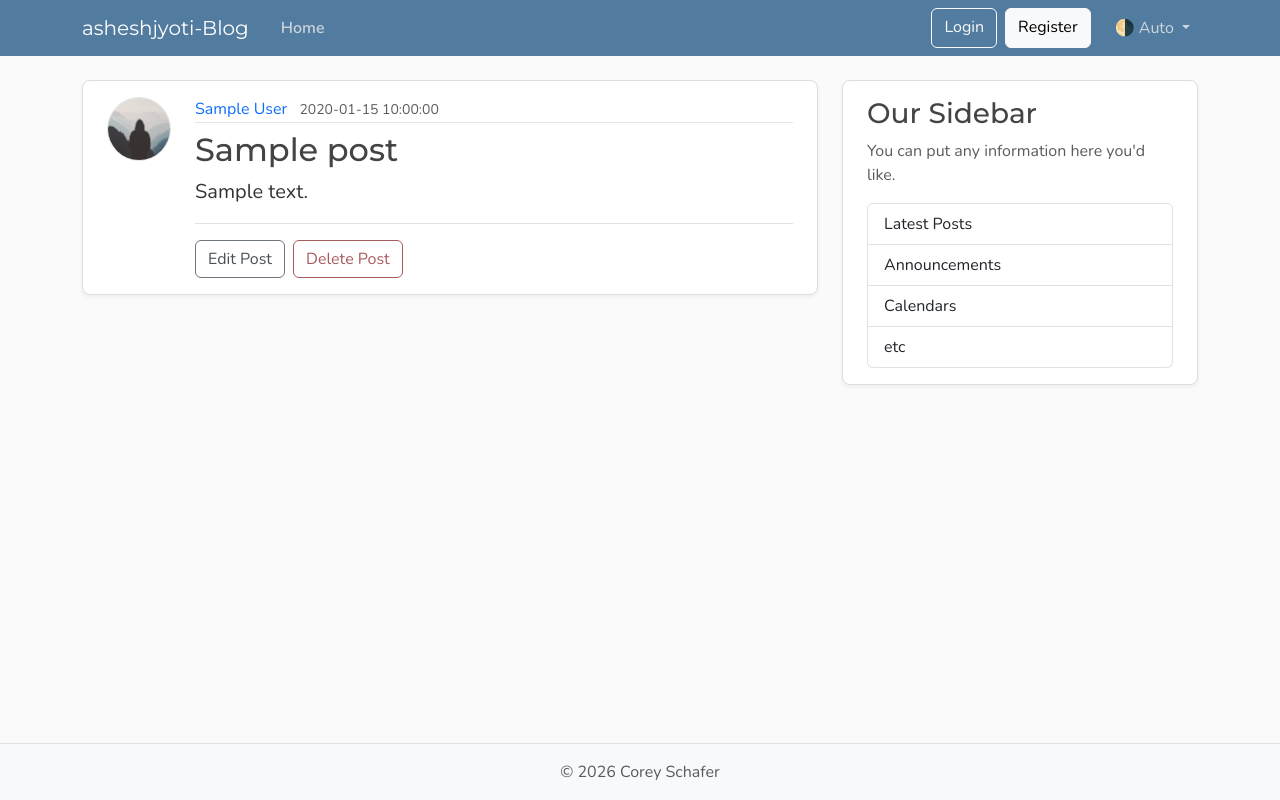
After one commit to asheshjyotii/Blog-FastAPI-Jinja2, a FastAPI app: template templates/post.html in a window 1280 px wide. The commit adds this page. Run offline with FastAPI, Linux system fonts and the light colour scheme; the template is opened without the code that fills it: most values are stand-ins (such as "Sample title", 1, 10 or a date in 2020).

Commit message:
added single post, api, page with proper error code

```diff
--- a/main.py
+++ b/main.py
@@ -1,4 +1,4 @@
-from fastapi import FastAPI, Request
+from fastapi import FastAPI, Request, HTTPException, status
 from fastapi.staticfiles import StaticFiles
 from fastapi.templating import Jinja2Templates
 
@@ -36,13 +36,21 @@ def home(request: Request):
     )
 
 
+@app.get("/posts/{post_id}")
+def post_page(request: Request, post_id: int):
+    for post in posts:
+        if post.get("id") == post_id:
+            title = post['title'][:50]
+            return templates.TemplateResponse(request,"post.html",{"post":post, "title":title})
+    raise HTTPException(status_code=status.HTTP_404_NOT_FOUND,detail="Post not found")
+
 @app.get("/api/posts")
 def get_posts():
     return posts
 
-@app.get("/api/post/{post_id}")
+@app.get("/api/posts/{post_id}")
 def get_post(post_id: int):
     for post in posts:
         if post.get("id") == post_id:
             return post
-    return {"message": "Post not found"}
+    raise HTTPException(status_code=status.HTTP_404_NOT_FOUND,detail="Post not found")
--- a/templates/home.html
+++ b/templates/home.html
@@ -15,7 +15,7 @@
             <small class="text-body-secondary">{{ post.date_posted }}</small>
           </div>
           <h2>
-            <a class="article-title" href="#">{{ post.title }}</a>
+            <a class="article-title" href="{{ url_for("post_page", post_id=post.id)}}">{{ post.title }}</a>
           </h2>
           <p class="article-content">{{ post.content }}</p>
         </div>
--- /dev/null
+++ b/templates/post.html
@@ -0,0 +1,60 @@
+{% extends "layout.html" %}
+{% block content %}
+  <article class="content-section py-3 px-4 mb-4">
+    <div class="d-flex align-items-start gap-4">
+      <img class="rounded-circle article-img flex-shrink-0"
+           src="{{ url_for('static', path='profile_pics/default.jpg') }}"
+           alt="{{ post.author }}'s profile picture"
+           width="64"
+           height="64"
+           loading="lazy">
+      <div class="flex-grow-1">
+        <div class="article-metadata mb-2">
+          <a class="me-2" href="#">{{ post.author }}</a>
+          <small class="text-body-secondary">{{ post.date_posted }}</small>
+        </div>
+        <h2 class="article-title">{{ post.title }}</h2>
+        <p class="article-content">{{ post.content }}</p>
+        <!-- Only show edit/delete options if the user is the author -->
+        <!-- TODO: Add user authentication and authorization -->
+        <div class="post-actions mt-3 pt-3 border-top">
+          <a class="btn btn-outline-secondary me-1" href="#">Edit Post</a>
+          <button type="button"
+                  class="btn btn-outline-danger"
+                  data-bs-toggle="modal"
+                  data-bs-target="#deleteModal">Delete Post</button>
+        </div>
+        <!-- TODO: Add user authentication and authorization -->
+      </div>
+    </div>
+  </article>
+
+  <!-- Delete Confirmation Modal -->
+  <div class="modal fade"
+       id="deleteModal"
+       tabindex="-1"
+       aria-labelledby="deleteModalLabel"
+       aria-hidden="true">
+    <div class="modal-dialog">
+      <div class="modal-content">
+        <div class="modal-header">
+          <h5 class="modal-title" id="deleteModalLabel">Delete Post?</h5>
+          <button type="button"
+                  class="btn-close"
+                  data-bs-dismiss="modal"
+                  aria-label="Close"></button>
+        </div>
+        <!-- TODO: <form action="#" method="post"> -->
+        <form action="#">
+          <div class="modal-body">Are you sure you want to delete this post? This action cannot be undone.</div>
+          <div class="modal-footer">
+            <button type="button"
+                    class="btn btn-outline-secondary"
+                    data-bs-dismiss="modal">Cancel</button>
+            <button type="submit" class="btn btn-outline-danger">Delete</button>
+          </div>
+        </form>
+      </div>
+    </div>
+  </div>
+{% endblock content %}
```
